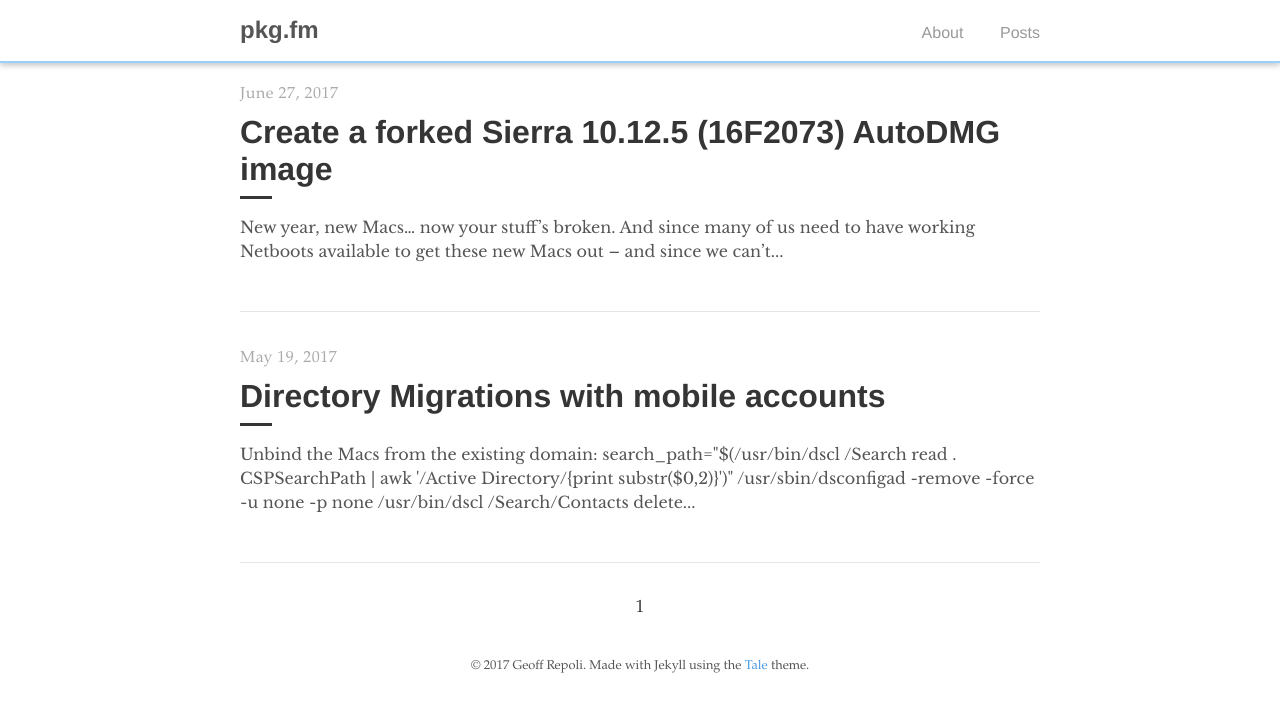
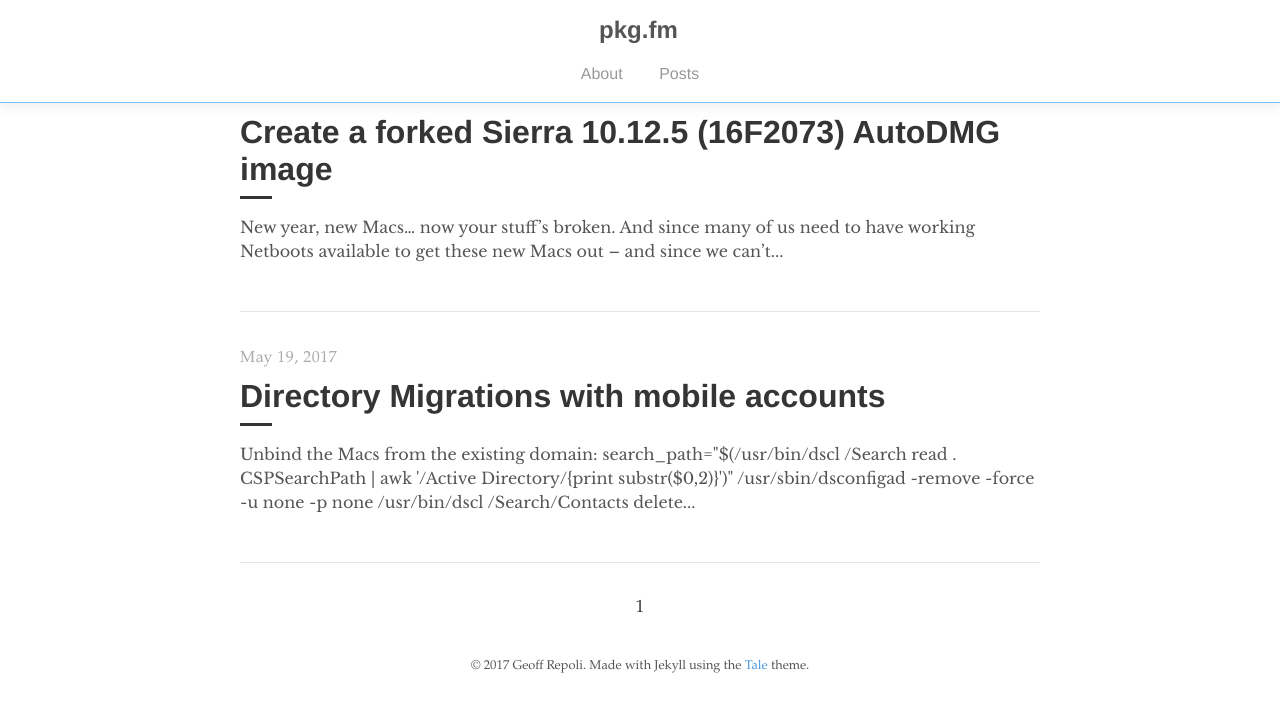
Before and after one commit to geoffrepoli/pkg.fm, a Jekyll site: the page built from index.html, in a window 1280 px wide. Shown: the top 712 px of the page. Built offline with Jekyll 4.4.1, drawn with Linux system fonts in a browser that asks for light colours; the list of posts is cut into pages by our own code.

Commit message:
EDIT _layout.scss

```diff
--- a/_sass/_layout.scss
+++ b/_sass/_layout.scss
@@ -13,14 +13,14 @@
 }
 
 .nav {
-  -webkit-box-shadow: 0 3px 5px rgba(57, 63, 72, 0.25);
-  -moz-box-shadow: 0 3px 5px rgba(57, 63, 72, 0.25);
-  box-shadow: 0 3px 5px rgba(57, 63, 72, 0.25);
+  -webkit-box-shadow: 0px 5px 9px rgba(200,200,200,0.25);
+  -moz-box-shadow: 0px 5px 9px rgba(200,200,200,0.25);
+  box-shadow: 0px 5px 9px rgba(200,200,200,0.25);
   position: fixed;
   width: 100%;
   z-index: 1;
   background: #fff;
-  border-bottom: 2px solid rgba(115, 194, 251, 0.75);
+  border-bottom: 1px solid rgba(115, 194, 251, 1);
 
   &-container {
     margin: 1rem auto;
@@ -71,20 +71,6 @@
   }
 }
 
-@media (min-width: 600px) {
-  .nav {
-    &-container {
-      text-align: left;
-    }
-
-    ul {
-      bottom: 0;
-      position: absolute;
-      right: 0;
-    }
-  }
-}
-
 footer {
   font-family: $palatino;
   padding: 2rem 0;
```
